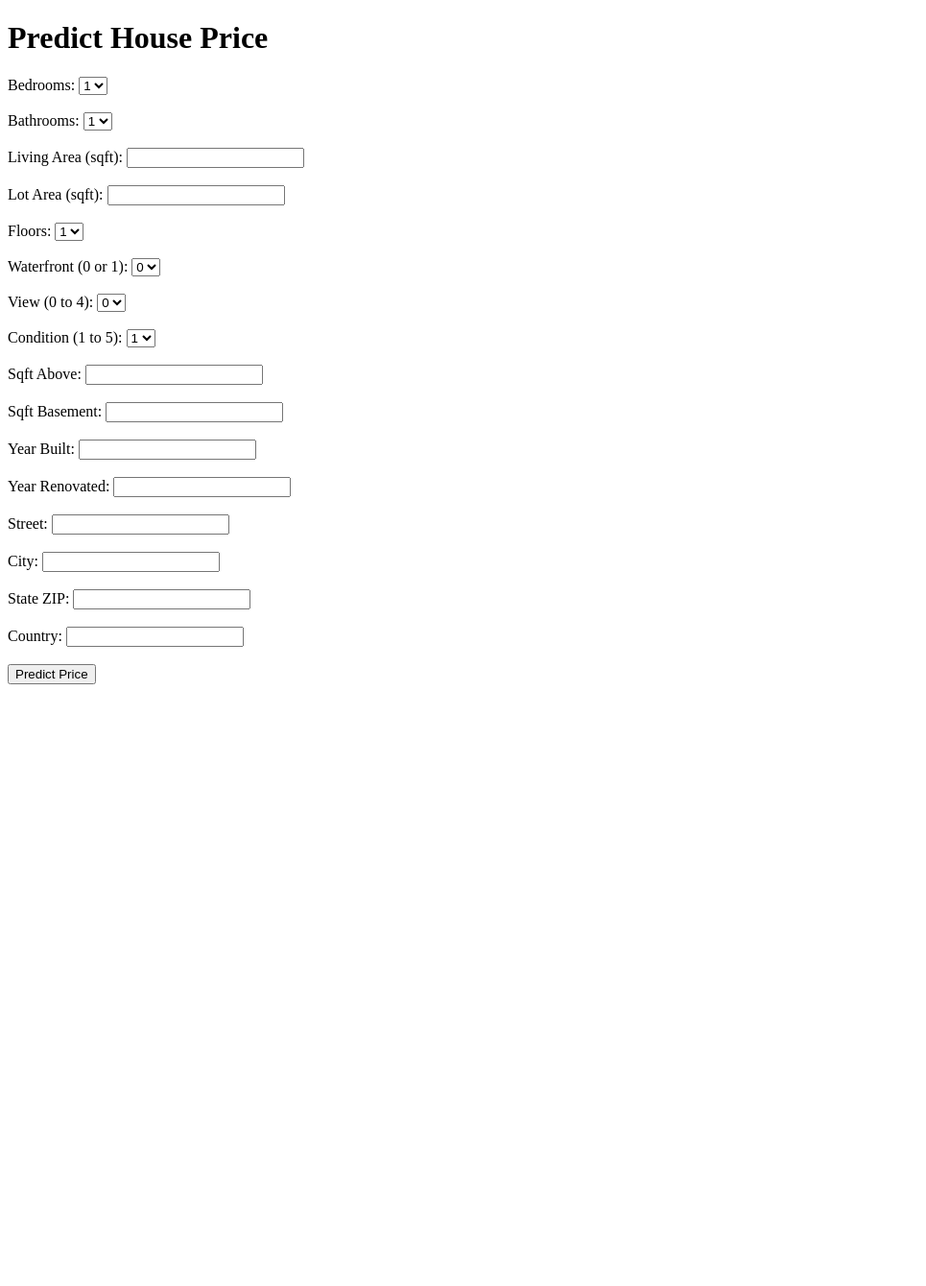
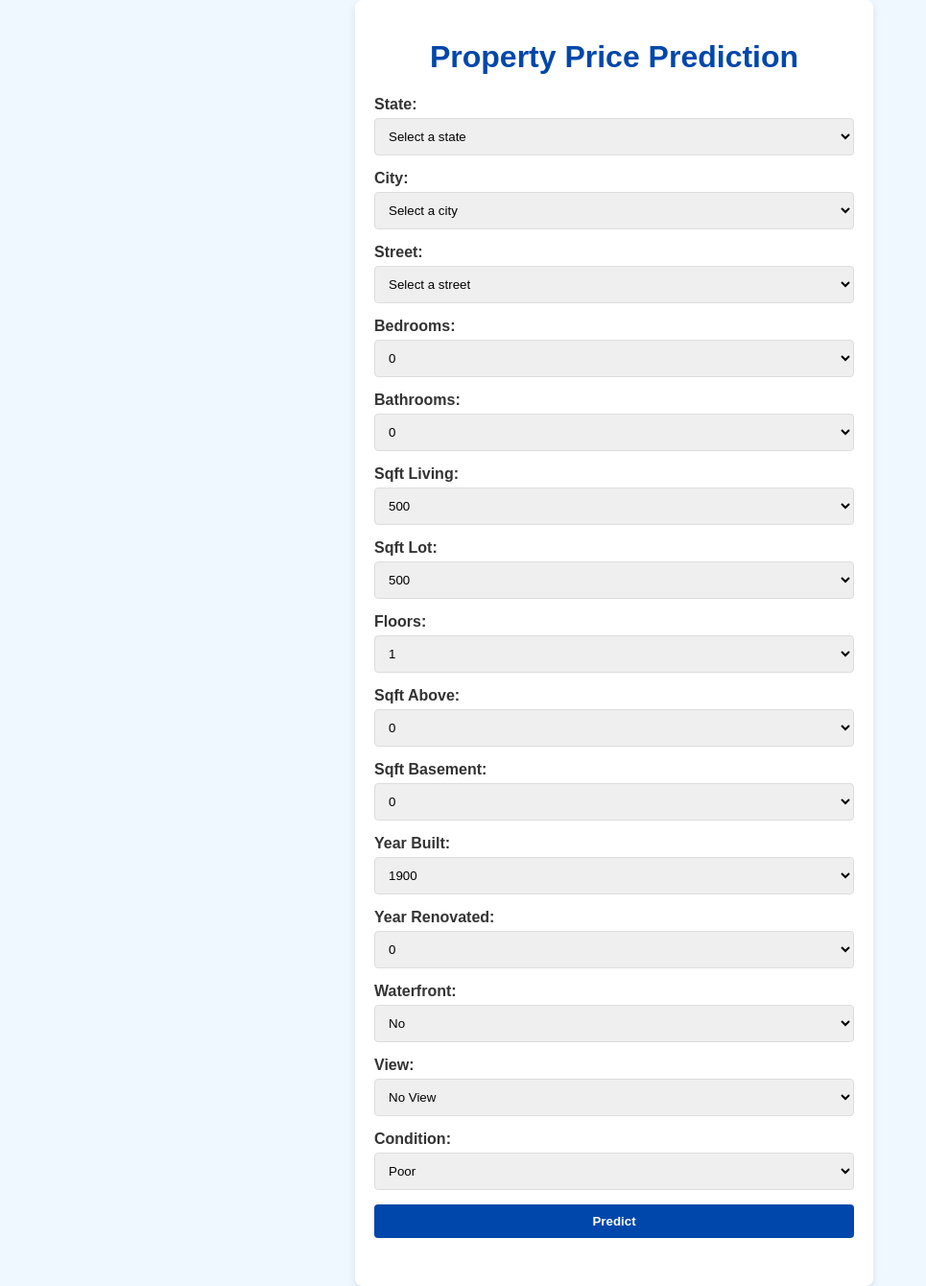
Before and after one commit to srivarshithagatta/house_price_predictor, a Django app: template price_app/templates/index.html in a window 1280 px wide. Shown: the whole page at 96% size, without its empty margins (0-965 px from the left). Before the commit the page ends 713 px from the top, so only its background shows below. Run offline with Django 3.2, Linux system fonts and the light colour scheme; the template is opened without the code that fills it, so the values that code supplies are empty.

Commit message:
Updated javascript

```diff
--- a/price_app/templates/index.html
+++ b/price_app/templates/index.html
@@ -1,161 +1,267 @@
-{% comment %} <!DOCTYPE html>
-<html>
-<head>
-    <title>House Price Prediction</title>
-</head>
-<body>
-    <h1>Predict House Price</h1>
-    <form method="POST">
-        {% csrf_token %}
-        <label for="bedrooms">Bedrooms:</label>
-        <input type="number" step="1" name="bedrooms" id="bedrooms" required><br>
-
-        <label for="bathrooms">Bathrooms:</label>
-        <input type="number" step="0.5" name="bathrooms" id="bathrooms" required><br>
-
-        <label for="sqft_living">Living Area (sqft):</label>
-        <input type="number" step="1" name="sqft_living" id="sqft_living" required><br>
-
-        <label for="sqft_lot">Lot Area (sqft):</label>
-        <input type="number" step="1" name="sqft_lot" id="sqft_lot" required><br>
-
-        <label for="floors">Floors:</label>
-        <input type="number" step="0.1" name="floors" id="floors" required><br>
-
-        <label for="waterfront">Waterfront (0 or 1):</label>
-        <input type="number" step="1" name="waterfront" id="waterfront" required><br>
-
-        <label for="view">View (0 to 4):</label>
-        <input type="number" step="1" name="view" id="view" required><br>
-
-        <label for="condition">Condition (1 to 5):</label>
-        <input type="number" step="1" name="condition" id="condition" required><br>
-
-        <label for="sqft_above">Sqft Above:</label>
-        <input type="number" step="1" name="sqft_above" id="sqft_above" required><br>
-
-        <label for="sqft_basement">Sqft Basement:</label>
-        <input type="number" step="1" name="sqft_basement" id="sqft_basement" required><br>
-
-        <label for="yr_built">Year Built:</label>
-        <input type="number" step="1" name="yr_built" id="yr_built" required><br>
-
-        <label for="yr_renovated">Year Renovated:</label>
-        <input type="number" step="1" name="yr_renovated" id="yr_renovated" required><br>
-
-        <label for="street">Street:</label>
-        <input type="text" name="street" id="street" required><br>
-
-        <label for="city">City:</label>
-        <input type="text" name="city" id="city" required><br>
-
-        <label for="statezip">State ZIP:</label>
-        <input type="text" name="statezip" id="statezip" required><br>
-
-        <label for="country">Country:</label>
-        <input type="text" name="country" id="country" required><br>
-
-        <button type="submit">Predict Price</button>
-    </form>
-</body>
-</html> {% endcomment %}
 <!DOCTYPE html>
 <html lang="en">
 <head>
     <meta charset="UTF-8">
     <meta name="viewport" content="width=device-width, initial-scale=1.0">
-    <title>Predict House Price</title>
+    <title>Property Price Prediction</title>
+    <style>
+        body {
+            font-family: Arial, sans-serif;
+            background-color: #f0f8ff; /* Light blue */
+            margin: 0;
+            padding: 0;
+            display: flex;
+            justify-content: center;
+            align-items: center;
+        }
+        .form-container {
+            background-color: #ffffff;
+            box-shadow: 0 4px 8px rgba(0, 0, 0, 0.1);
+            border-radius: 8px;
+            padding: 20px;
+            width: 500px;
+            height: 1300px;
+        }
+        h1 {
+            text-align: center;
+            color: #0047ab; /* Dark blue */
+        }
+        .form-group {
+            margin-bottom: 15px;
+        }
+        label {
+            display: block;
+            font-weight: bold;
+            color: #333;
+            margin-bottom: 5px;
+        }
+        input, select, button {
+            width: 100%;
+            padding: 10px;
+            border: 1px solid #ddd;
+            border-radius: 4px;
+        }
+        button {
+            background-color: #0047ab;
+            color: white;
+            font-weight: bold;
+            border: none;
+            cursor: pointer;
+        }
+        button:hover {
+            background-color: #003580;
+        }
+    </style>
+    <script type="text/javascript">
+        // Function to update city and street options based on the selected state
+        function updateCities(state) {
+            const citySelect = document.getElementById('city');
+            const streetSelect = document.getElementById('street');
+
+            // Clear previous options
+            citySelect.innerHTML = '';
+            streetSelect.innerHTML = '';
+
+            // Get the cities and streets for the selected state from the data passed by the backend
+            const stateCityMapping = JSON.parse('{{ state_city_mapping|escapejs }}');
+            const stateStreetMapping = JSON.parse('{{ state_street_mapping|escapejs }}');
+
+            // Add the cities corresponding to the selected state
+            if (state in stateCityMapping) {
+                stateCityMapping[state].forEach(city => {
+                    const option = document.createElement('option');
+                    option.value = city;
+                    option.textContent = city;
+                    citySelect.appendChild(option);
+                });
+            }
+
+            // Add the streets corresponding to the selected state
+            if (state in stateStreetMapping) {
+                stateStreetMapping[state].forEach(street => {
+                    const option = document.createElement('option');
+                    option.value = street;
+                    option.textContent = street;
+                    streetSelect.appendChild(option);
+                });
+            }
+        }
+    </script>
 </head>
 <body>
-    <h1>Predict House Price</h1>
-    <form method="POST">
+    <div class="form-container">
+        <h1>Property Price Prediction</h1>
+        <form method="POST" action="{% url 'predict_price' %}">
             {% csrf_token %}
 
+            <!-- State selection -->
+            <div class="form-group">
+                <label for="state">State:</label>
+                <select id="state" name="state" onchange="updateCities(this.value)">
+                    <option value="">Select a state</option>
+                    {% for state in unique_states %}
+                        <option value="{{ state }}">{{ state }}</option>
+                    {% endfor %}
+                </select>
+            </div>
+
+            <!-- City selection -->
+            <div class="form-group">
+                <label for="city">City:</label>
+                <select id="city" name="city">
+                    <option value="">Select a city</option>
+                    <!-- Cities will be populated based on the selected state -->
+                </select>
+            </div>
+
+            <!-- Street selection -->
+            <div class="form-group">
+                <label for="street">Street:</label>
+                <select id="street" name="street">
+                    <option value="">Select a street</option>
+                    <!-- Streets will be populated based on the selected state -->
+                </select>
+            </div>
+
+            <!-- Bedrooms -->
+            <div class="form-group">
                 <label for="bedrooms">Bedrooms:</label>
-        <select name="bedrooms" id="bedrooms">
-            <option value="1">1</option>
-            <option value="2">2</option>
-            <option value="3">3</option>
-            <option value="4">4</option>
-            <option value="5">5</option>
-        </select><br><br>
-
-        <label for="bathrooms">Bathrooms:</label>
-        <select name="bathrooms" id="bathrooms">
-            <option value="1">1</option>
-            <option value="2">2</option>
-            <option value="3">3</option>
-            <option value="4">4</option>
-        </select><br><br>
-
-        <label for="sqft_living">Living Area (sqft):</label>
-        <input type="number" name="sqft_living" id="sqft_living" required><br><br>
-
-        <label for="sqft_lot">Lot Area (sqft):</label>
-        <input type="number" name="sqft_lot" id="sqft_lot" required><br><br>
-
-        <label for="floors">Floors:</label>
-        <select name="floors" id="floors">
-            <option value="1">1</option>
-            <option value="2">2</option>
-            <option value="3">3</option>
-            <option value="4">4</option>
-            <option value="5">5</option>
-        </select><br><br>
-
-        <label for="waterfront">Waterfront (0 or 1):</label>
-        <select name="waterfront" id="waterfront">
-            <option value="0">0</option>
-            <option value="1">1</option>
-        </select><br><br>
-
-        <label for="view">View (0 to 4):</label>
-        <select name="view" id="view">
+                <select id="bedrooms" name="bedrooms">
                     <option value="0">0</option>
                     <option value="1">1</option>
                     <option value="2">2</option>
                     <option value="3">3</option>
                     <option value="4">4</option>
-        </select><br><br>
+                    <option value="5">5+</option>
+                </select>
+            </div>
 
-        <label for="condition">Condition (1 to 5):</label>
-        <select name="condition" id="condition">
+            <!-- Bathrooms -->
+            <div class="form-group">
+                <label for="bathrooms">Bathrooms:</label>
+                <select id="bathrooms" name="bathrooms">
+                    <option value="0">0</option>
                     <option value="1">1</option>
                     <option value="2">2</option>
                     <option value="3">3</option>
-            <option value="4">4</option>
-            <option value="5">5</option>
-        </select><br><br>
+                    <option value="4">4+</option>
+                </select>
+            </div>
 
+            <!-- Sqft Living -->
+            <div class="form-group">
+                <label for="sqft_living">Sqft Living:</label>
+                <select id="sqft_living" name="sqft_living">
+                    <option value="500">500</option>
+                    <option value="1000">1000</option>
+                    <option value="1500">1500</option>
+                    <option value="2000">2000</option>
+                    <option value="2500">2500</option>
+                    <option value="3000">3000+</option>
+                </select>
+            </div>
+
+            <!-- Sqft Lot -->
+            <div class="form-group">
+                <label for="sqft_lot">Sqft Lot:</label>
+                <select id="sqft_lot" name="sqft_lot">
+                    <option value="500">500</option>
+                    <option value="1000">1000</option>
+                    <option value="1500">1500</option>
+                    <option value="2000">2000</option>
+                    <option value="2500">2500</option>
+                    <option value="3000">3000+</option>
+                </select>
+            </div>
+
+            <!-- Floors -->
+            <div class="form-group">
+                <label for="floors">Floors:</label>
+                <select id="floors" name="floors">
+                    <option value="1">1</option>
+                    <option value="2">2</option>
+                    <option value="3">3+</option>
+                </select>
+            </div>
+
+            <!-- Sqft Above -->
+            <div class="form-group">
                 <label for="sqft_above">Sqft Above:</label>
-        <input type="number" name="sqft_above" id="sqft_above" required><br><br>
+                <select id="sqft_above" name="sqft_above">
+                    <option value="0">0</option>
+                    <option value="500">500</option>
+                    <option value="1000">1000</option>
+                    <option value="1500">1500</option>
+                    <option value="2000">2000+</option>
+                </select>
+            </div>
 
+            <!-- Sqft Basement -->
+            <div class="form-group">
                 <label for="sqft_basement">Sqft Basement:</label>
-        <input type="number" name="sqft_basement" id="sqft_basement" required><br><br>
+                <select id="sqft_basement" name="sqft_basement">
+                    <option value="0">0</option>
+                    <option value="500">500</option>
+                    <option value="1000">1000</option>
+                    <option value="1500">1500</option>
+                </select>
+            </div>
 
+            <!-- Year Built -->
+            <div class="form-group">
                 <label for="yr_built">Year Built:</label>
-        <input type="number" name="yr_built" id="yr_built" required><br><br>
+                <select id="yr_built" name="yr_built">
+                    <option value="1900">1900</option>
+                    <option value="1920">1920</option>
+                    <option value="1940">1940</option>
+                    <option value="1960">1960</option>
+                    <option value="1980">1980</option>
+                    <option value="2000">2000+</option>
+                </select>
+            </div>
 
+            <!-- Year Renovated -->
+            <div class="form-group">
                 <label for="yr_renovated">Year Renovated:</label>
-        <input type="number" name="yr_renovated" id="yr_renovated" required><br><br>
+                <select id="yr_renovated" name="yr_renovated">
+                    <option value="0">0</option>
+                    <option value="2000">2000</option>
+                    <option value="2010">2010</option>
+                    <option value="2020">2020</option>
+                </select>
+            </div>
 
-        <label for="street">Street:</label>
-        <input type="text" name="street" id="street"><br><br>
+            <!-- Categorical features (waterfront, view, condition) -->
+            <div class="form-group">
+                <label for="waterfront">Waterfront:</label>
+                <select id="waterfront" name="waterfront">
+                    <option value="0">No</option>
+                    <option value="1">Yes</option>
+                </select>
+            </div>
 
-        <label for="city">City:</label>
-        <input type="text" name="city" id="city"><br><br>
+            <div class="form-group">
+                <label for="view">View:</label>
+                <select id="view" name="view">
+                    <option value="0">No View</option>
+                    <option value="1">Good View</option>
+                </select>
+            </div>
 
-        <label for="statezip">State ZIP:</label>
-        <input type="text" name="statezip" id="statezip"><br><br>
+            <div class="form-group">
+                <label for="condition">Condition:</label>
+                <select id="condition" name="condition">
+                    <option value="1">Poor</option>
+                    <option value="2">Fair</option>
+                    <option value="3">Good</option>
+                    <option value="4">Very Good</option>
+                    <option value="5">Excellent</option>
+                </select>
+            </div>
 
-        <label for="country">Country:</label>
-        <input type="text" name="country" id="country"><br><br>
-
-        <button type="submit">Predict Price</button>
+            <!-- Submit button -->
+            <button type="submit">Predict</button>
         </form>
-
-    {% if predicted_price %}
-        <h2>Estimated House Price: {{ predicted_price }}</h2>
-    {% endif %}
+    </div>
 </body>
 </html>
--- a/price_app/urls.py
+++ b/price_app/urls.py
@@ -2,5 +2,7 @@ from django.urls import path
 from . import views
 
 urlpatterns = [
-    path('', views.predict_price, name='predict_price'),  # Route for the main prediction form
+    path('result/', views.predict_price, name='predict_price'),
+     # Route for the main prediction form
+    path('', views.property_form, name='property_form'),
 ]
```
Also changed, not shown: price_app/templates/result.html (+51 -4 lines), price_app/views.py (+41 -8 lines). Lines whose indentation alone changed are shown as unchanged.
